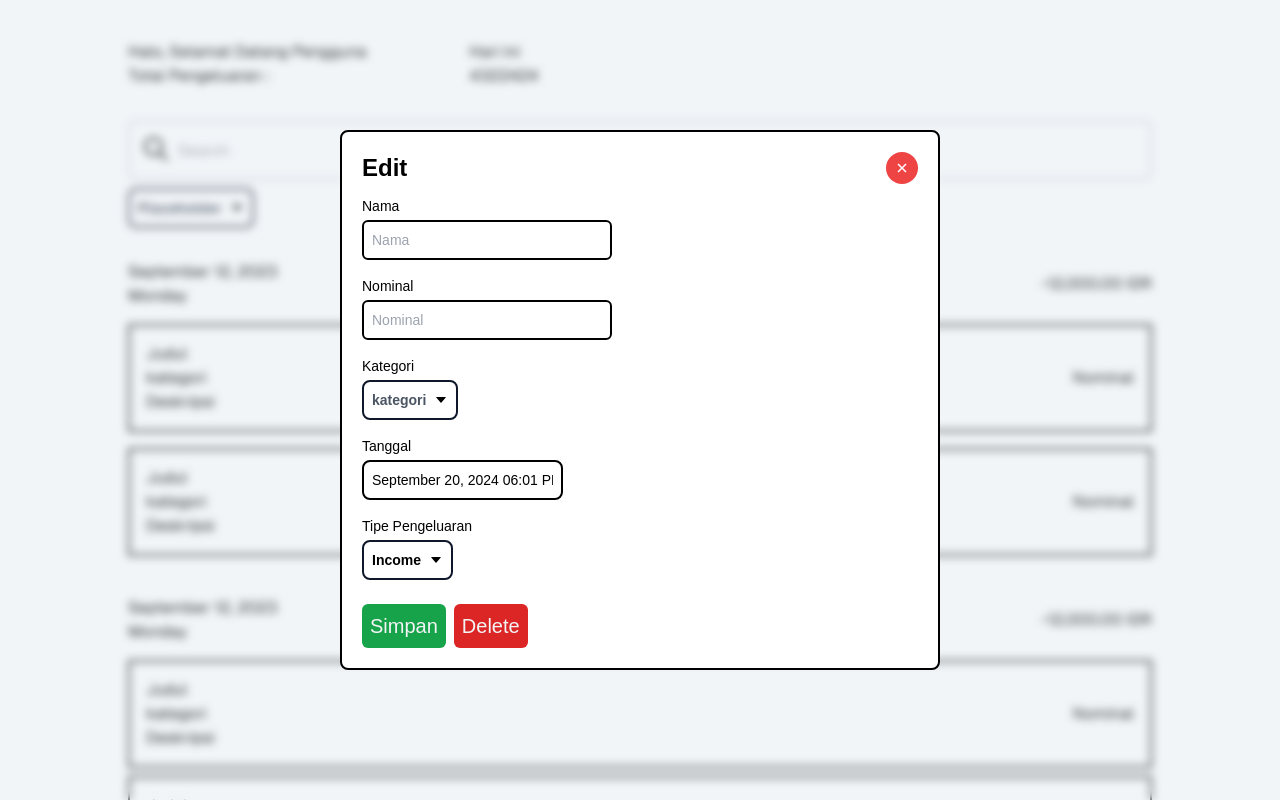
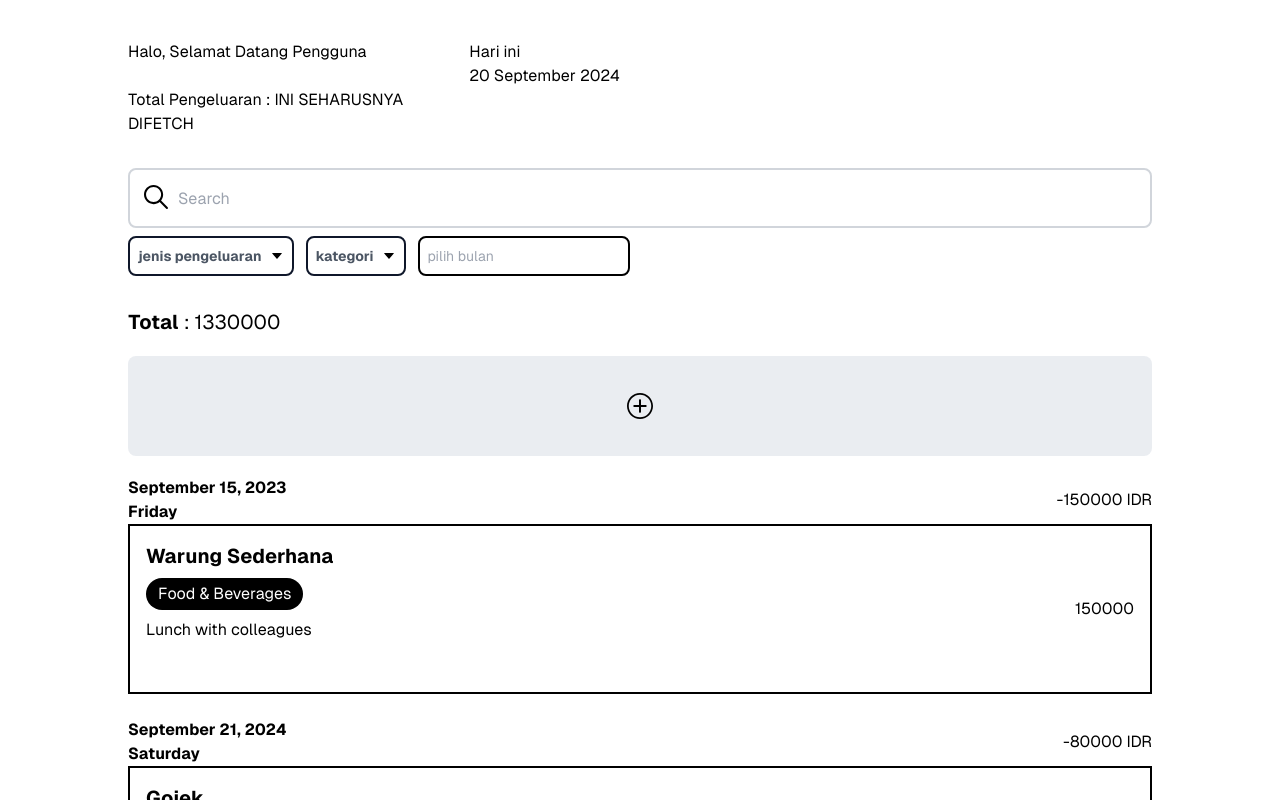
Before and after one commit to Wafi-Afdi/FE-Exprense-Tracker-PAW, a Next.js app: page / in a window 1280 px wide. Shown: the top 800 px of the page. Built offline with nearby package versions, Linux system fonts and the light colour scheme.

Commit message:
update : semua display sudah done

```diff
--- a/src/components/main-block/Footer.js
+++ b/src/components/main-block/Footer.js
@@ -4,16 +4,16 @@ import Image from 'next/image'
 function Footer() {
     return (
     <footer className="w-full flex flex-col py-10 justify-center items-center bg-gray-900">
-        <p className='text-gray-100 text-xl font-bold'>
+        <p className='text-gray-100 text-xl font-bold mb-2'>
             Anggota Kelompok PAW
         </p>
         <a
             className="flex items-center gap-2 hover:underline hover:underline-offset-4 text-gray-100"
-            href="https://nextjs.org/learn?utm_source=create-next-app&utm_medium=appdir-template-tw&utm_campaign=create-next-app"
+            href="https://github.com/Wafi-Afdi"
             target="_blank"
             rel="noopener noreferrer"
         >
-            Wafi
+            Wafi Afdi Alfaruqhi 22/503393/TK/55000
         </a>
         <a
             className="flex items-center gap-2 hover:underline hover:underline-offset-4 text-gray-100"
--- a/src/components/main-block/MainContainer.js
+++ b/src/components/main-block/MainContainer.js
@@ -1,16 +1,138 @@
 "use client"
-import React, { useState} from 'react'
+import React, { useCallback, useState, useMemo, useEffect} from 'react'
 
 // ikon
 import { IoIosSearch } from "react-icons/io";
+import { IoIosAddCircleOutline } from "react-icons/io";
 
 
+
+import DatePicker from 'react-datepicker';
+import moment from 'moment-timezone';
+
+
+// komponen internal
+import { useModal } from '@/context/ModalContextMain';
+import CardPengeluaran from '../universal-block/Card/CardPengeluaran';
 import Dropdown from '../universal-block/Dropdown/Dropdown'
-import DatePicker from 'react-datepicker';
+import pengeluaran from '@/utils/MockData/pengeluaran.json'
+
 
 function MainContainer() {
     const [searchQuery, SetSearchQuery] = useState("")
-    const [dataPengeluaran, SetDataPengeluaran] = useState([])
+    const [dataPengeluaran, SetDataPengeluaran] = useState([...pengeluaran])
+    const modalContext = useModal();
+    //console.log(dataPengeluaran)
+
+    // filter
+    const [filter, SetFilter] = useState({
+        date : "",
+        kategori : "",
+        jenisPengeluaran : ""
+    })
+
+    // ubah filter
+    function UbahFilterValue (value, key) {
+        const copyFilter = filter
+        copyFilter[key] = value
+        SetFilter({...copyFilter})
+    }
+
+    // Kalkulasi total semua
+    const totalPengeluaran = useMemo(() => {
+        return dataPengeluaran.reduce((sum, item) => sum + item.nominal, 0);
+    }, [dataPengeluaran]);
+
+
+
+    // grup data pengeluaran dengan harinya
+    const groupByDay = (data) => {
+
+        // Sort by newest date first
+        const sortedData = [...data].sort((a, b) => {
+            const dateA = moment.tz(a.datetime, 'Asia/Jakarta');
+            const dateB = moment.tz(b.datetime, 'Asia/Jakarta');
+            return dateB - dateA; // Sort by descending order (newest first)
+        });
+        return sortedData.reduce((acc, current) => {
+            // Convert datetime to WIB timezone
+            const date = moment.tz(current.tanggal, 'Asia/Jakarta');
+
+            // Format the date to "Month Day, Year"
+            const formattedDate = date.format('MMMM D, YYYY');
+
+            // Check if the group for this date already exists
+            if (!acc[formattedDate]) {
+                acc[formattedDate] = [];
+                acc[formattedDate].items = [];
+                acc[formattedDate].total = 0;
+            }
+
+            // Add the current item to the respective group
+            acc[formattedDate].items.push(current);
+            acc[formattedDate].total += current.nominal;
+
+            return acc;
+        }, {});
+    };
+
+    const FormatDisplayCard = useCallback(() => {
+        if (!dataPengeluaran || dataPengeluaran.length === 0) return null;
+
+        // hasil grouping
+        const groupedData = useMemo(() => groupByDay(dataPengeluaran), [dataPengeluaran]);
+        return (
+            <div>
+                {Object.keys(groupedData).map((dateKey) => {
+                    const items = groupedData[dateKey].items;
+                    const total_harian = groupedData[dateKey].total
+
+                    // Get the day of the week in WIB timezone from the first item in the group
+                    const dayOfWeek = moment.tz(items[0].tanggal, 'Asia/Jakarta').format('dddd');
+                    //totalPengeluaran =
+
+                    return (
+                        <div key={dateKey} className='mb-6'>
+                            <div className='flex flex-row justify-between items-center'>
+                                <div className='font-bold'>
+                                    <p>{dateKey}</p>
+                                    <p>{dayOfWeek}</p>
+                                </div>
+                                <div>
+                                    <p>-{total_harian} IDR</p>
+                                </div>
+                            </div>
+                            {/* Show card */}
+                            {items.map((data,idx) => {
+                                return (
+                                    <div className='mb-2 w-full'>
+                                    <CardPengeluaran
+                                        key={idx}
+                                        showModal={modalContext.showModal}
+                                        deskripsi={data.deskripsi}
+                                        nominal={data.nominal}
+                                        judul={data.nama}
+                                        kategori={data.kategori}
+                                    />
+                                    </div>
+                                )
+                            })
+                            }
+                        </div>
+                    );
+                })}
+            </div>
+        );
+    }, [dataPengeluaran])
+
+    function SubmitSearch(e) {
+        // TODO Ananta untuk fetch setelah search
+        e.preventDefault()
+    }
+
+    useEffect(() => {
+        // TODO Ananta untuk fetch setelah beda filter
+    }, [filter])
 
     return (
     <main className="flex flex-col gap-8  items-center sm:items-start w-full
@@ -23,19 +145,26 @@ function MainContainer() {
             </h1>
             <div className='col-start-1 col-end-3 row-start-2'>
                 <h2>
-                    Total Pengeluaran :
+                    Total Pengeluaran : {"INI SEHARUSNYA DIFETCH"}
                 </h2>
             </div>
             <div className='col-start-3 col-end-5 row-span-2'>
                 <h2>Hari ini</h2>
-                <p>{4322424}</p>
+                <p>{moment().format('DD MMMM YYYY')}</p>
             </div>
         </div>
         {/* Search */}
         <div className='w-full'>
             <div class="w-full">
                 <div class="relative border-2 border-gray-300 rounded-lg">
+                    <form onSubmit={SubmitSearch}>
+                        <button
+                            type='submit'
+                            id='search_submit'
+                            name='search_submit'
+                        >
                             <IoIosSearch className='absolute top-[20%] left-[1%] w-8 h-8'/>
+                        </button>
                         <input
                             type="text"
                             className="bg-white h-14 w-full px-12 rounded-lg focus:outline-none hover:cursor-text"
@@ -44,101 +173,56 @@ function MainContainer() {
                             value={searchQuery}
                             onChange={(e) => SetSearchQuery(e.target.value)}
                         />
+                    </form>
                 </div>
             </div>
             <div className='w-full flex flex-row gap-3 flex-wrap mt-2'>
-                <Dropdown />
+                <Dropdown
+                    name='jenis pengeluaran'
+                    options={['income', 'expense']}
+                    callback={(data) => UbahFilterValue(data, 'jenisPengeluaran')}
+                    value={filter.jenisPengeluaran}
+                />
+                <Dropdown
+                    name='kategori'
+                    options={['income', 'expense']}
+                    callback={(data) => UbahFilterValue(data, 'kategori')}
+                    value={filter.kategori}
+                />
+                <DatePicker
+                    className='bg-white p-2 border-2 border-black text-sm rounded-lg relative'
+                    popperClassName="z-[200]"
+                    popperProps={{strategy: 'fixed'}}
+                    placeholderText='pilih bulan'
+                    showMonthYearPicker
+                    dateFormat="MMMM yyyy"
+                    selected={filter.tanggal}
+                    onChange={(date) => UbahFilterValue(date, 'tanggal')}
+                />
             </div>
         </div>
         {/* Cards */}
         <div className='w-full flex flex-col gap-5'>
-            <div className='w-full flex flex-col gap-10'>
+            <div className='w-full flex flex-col gap-5'>
+                <h2 className='text-xl'>
+                    <span className='font-bold'>Total</span> : {totalPengeluaran}
+                </h2>
+                <button className='bg-slate-400 bg-opacity-20 h-[100px] w-full flex justify-center items-center
+                    rounded-lg
+                    hover:bg-opacity-40
+                '
+                    type='button'
+                    onClick={(e) => modalContext.showModal(false)}
+                    id='add'
+                    name='add'
+                >
+                        <IoIosAddCircleOutline className='text-black w-8 h-8'/>
+                </button>
                 <div className='flex flex-col gap-4'>
-                    <div className='flex flex-row justify-between items-center'>
-                        <div>
-                            <p>September 12, 2023</p>
-                            <p>Monday</p>
-                        </div>
-                        <div>
-                            <p>-12,000.00 IDR</p>
-                        </div>
-                    </div>
-                    {/* Show card */}
-                    <div className='flex flex-col gap-2'>
-                        <div className='border-2 border-black flex flex-row p-4 justify-between items-center hover:cursor-pointer hover:bg-slate-300'>
-                            <div className='flex flex-col'>
-                                <p>Judul</p>
-                                <div>
-                                    kategori
-                                </div>
-                                <div className=''>
-                                    Deskripsi
-                                </div>
-                            </div>
-                            <div>
-                                <p>Nominal</p>
-                            </div>
-                        </div>
-                    </div>
-                    <div className='border-2 border-black flex flex-row p-4 justify-between items-center hover:cursor-pointer hover:bg-slate-300'>
-                        <div className='flex flex-col'>
-                            <p>Judul</p>
-                            <div>
-                                kategori
-                            </div>
-                            <div className=''>
-                                Deskripsi
-                            </div>
-                        </div>
-                        <div>
-                            <p>Nominal</p>
-                        </div>
-                    </div>
+                    {FormatDisplayCard()}
                 </div>
 
-                <div className='flex flex-col gap-4'>
-                    <div className='flex flex-row justify-between items-center'>
-                        <div>
-                            <p>September 12, 2023</p>
-                            <p>Monday</p>
-                        </div>
-                        <div>
-                            <p>-12,000.00 IDR</p>
-                        </div>
-                    </div>
-                    {/* Show card */}
-                    <div className='flex flex-col gap-2'>
-                        <div className='border-2 border-black flex flex-row p-4 justify-between items-center hover:cursor-pointer hover:bg-slate-300'>
-                            <div className='flex flex-col'>
-                                <p>Judul</p>
-                                <div>
-                                    kategori
-                                </div>
-                                <div className=''>
-                                    Deskripsi
-                                </div>
-                            </div>
-                            <div>
-                                <p>Nominal</p>
-                            </div>
-                        </div>
-                        <div className='border-2 border-black flex flex-row p-4 justify-between items-center hover:cursor-pointer hover:bg-slate-300'>
-                            <div className='flex flex-col'>
-                                <p>Judul</p>
-                                <div>
-                                    kategori
-                                </div>
-                                <div className=''>
-                                    Deskripsi
-                                </div>
-                            </div>
-                            <div>
-                                <p>Nominal</p>
-                            </div>
-                        </div>
-                        <DatePicker />
-                    </div>
-                </div>
+
             </div>
         </div>
     </main>
--- a/src/components/universal-block/Card/CardPengeluaran.js
+++ b/src/components/universal-block/Card/CardPengeluaran.js
@@ -1,8 +1,31 @@
 import React from 'react'
 
-function CardPengeluaran() {
+// komponen internal
+import { useModal } from '@/context/ModalContextMain';
+
+function CardPengeluaran({showModal= ()=>{},judul="Judul", kategori="Kategori", deskripsi="Deskripsi", nominal="10000", id_unik=null}) {
+
   return (
-    <div>CardPengeluaran</div>
+    <div className='flex flex-col gap-2'
+        onClick={(e) => showModal(true)}
+    >
+        <div className='border-2 border-black flex flex-row p-4 justify-between items-center hover:cursor-pointer hover:bg-slate-100 h-[170px]'>
+            <div className='flex flex-col justify-start items-start h-full w-full'>
+                <p className='font-bold text-black text-xl'>
+                  {judul}
+                </p>
+                <div className='text-white bg-black px-3 py-1 rounded-full text-md mt-2'>
+                    {kategori}
+                </div>
+                <div className='line-clamp-3 mt-2 basis-1/2 w-full'>
+                    {deskripsi}
+                </div>
+            </div>
+            <div>
+                <p>{nominal}</p>
+            </div>
+        </div>
+    </div>
   )
 }
 
--- a/src/components/universal-block/Modal/EditModal.js
+++ b/src/components/universal-block/Modal/EditModal.js
@@ -84,8 +84,8 @@ function EditCreatePopupModal({
                         <div className='mt-1'/>
                         <Dropdown
                             callback={(data) => UbahStateValue(data, 'kategori')}
+                            value={formData.kategori}
                             name='kategori'
-                            value={formData.kategori}
                         />
                     </div>
                     <div>
--- a/src/context/ModalContextMain.js
+++ b/src/context/ModalContextMain.js
@@ -1,5 +1,5 @@
 "use client"
-import React, { createContext, useContext, useState } from 'react';
+import React, { createContext, useContext, useEffect, useState } from 'react';
 
 // ikon
 import { IoCloseSharp } from "react-icons/io5";
@@ -12,10 +12,10 @@ import EditCreatePopupModal from '@/components/universal-block/Modal/EditModal';
 const ModalContext = createContext();
 
 export const ModalProvider = ({ children }) => {
-    const [isOpen, setIsOpen] = useState(true);
+    const [isOpen, setIsOpen] = useState(false);
 
     // untuk data
-    const [idTerpilih, SetIDTerpilih] = useState(null)
+    const [idTerpilih, SetIDTerpilih] = useState(null) // id mongo
     const [isEdit, SetIsEdit] = useState(true)
 
     // untuk form
@@ -33,8 +33,13 @@ export const ModalProvider = ({ children }) => {
         SetFormModal({...copyForm})
     }
 
-    const showModal = (is_edit) => {
+    const showModal = (is_edit, id_unik=null) => {
         SetIsEdit(is_edit)
+        if(id_unik) {
+            SetIDTerpilih(id_unik)
+            // baru fetch disini form nya
+        }
+
         setIsOpen(true);
     };
 
@@ -44,11 +49,13 @@ export const ModalProvider = ({ children }) => {
 
     // integrasi buat delete
     function OnDeleteAPI() {
+        // TODO Ananta untuk delete berdasarkan id
         setIsOpen(false)
     }
 
     // integrasi buat edit atau buat baru
     function OnSubmitAPI(e) {
+        // TODO Ananta untuk save / submit baru di cek dulu
         e.preventDefault()
     }
 
--- /dev/null
+++ b/src/utils/MockData/pengeluaran.json
@@ -0,0 +1,72 @@
+[
+    {
+      "tanggal": "2023-09-15T10:45:00",
+      "nominal": 150000,
+      "kategori": "Food & Beverages",
+      "nama": "Warung Sederhana",
+      "deskripsi": "Lunch with colleagues"
+    },
+    {
+      "tanggal": "2024-09-21T15:30:00",
+      "nominal": 80000,
+      "kategori": "Transportation",
+      "nama": "Gojek",
+      "deskripsi": "Ride to office"
+    },
+    {
+      "tanggal": "2023-09-13T12:00:00",
+      "nominal": 250000,
+      "kategori": "Groceries",
+      "nama": "Supermarket Giant",
+      "deskripsi": "Weekly groceries shopping"
+    },
+    {
+      "tanggal": "2023-09-12T09:00:00",
+      "nominal": 120000,
+      "kategori": "Bills",
+      "nama": "Electricity",
+      "deskripsi": "Monthly electricity bill"
+    },
+    {
+      "tanggal": "2023-09-11T18:20:00",
+      "nominal": 100000,
+      "kategori": "Entertainment",
+      "nama": "Cinema XXI",
+      "deskripsi": "Movie night"
+    },
+    {
+      "tanggal": "2023-09-10T14:00:00",
+      "nominal": 50000,
+      "kategori": "Transportation",
+      "nama": "Grab",
+      "deskripsi": "Ride to mall"
+    },
+    {
+      "tanggal": "2023-09-09T08:45:00",
+      "nominal": 300000,
+      "kategori": "Shopping",
+      "nama": "Zara",
+      "deskripsi": "Clothes shopping"
+    },
+    {
+      "tanggal": "2023-09-08T17:00:00",
+      "nominal": 15000,
+      "kategori": "Snacks",
+      "nama": "Minimarket",
+      "deskripsi": "Evening snacks"
+    },
+    {
+      "tanggal": "2023-09-07T11:30:00",
+      "nominal": 220000,
+      "kategori": "Restaurant",
+      "nama": "Pizza Hut",
+      "deskripsi": "Dinner with friends"
+    },
+    {
+      "tanggal": "2023-09-06T19:00:00",
+      "nominal": 45000,
+      "kategori": "Drinks",
+      "nama": "Starbucks",
+      "deskripsi": "Coffee and tea"
+    }
+  ]
```
Also changed, not shown: src/utils/Formatter/Format.js (added). Lines whose indentation alone changed are shown as unchanged.
